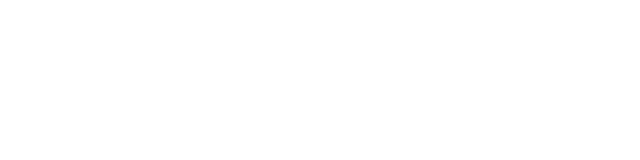
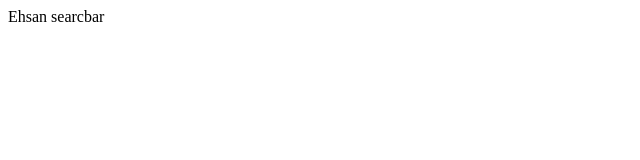
Before and after one commit to Vaishali096/HackerNews, a React (Vite) app in the folder React-HackerProject/: page / in a window 1280 px wide. Shown: the top 160 px of the page, without its empty margins (0-640 px from the left). Built offline with nearby package versions, Linux system fonts and the light colour scheme.

Commit message:
Added components

```diff
--- a/React-HackerProject/src/App.jsx
+++ b/React-HackerProject/src/App.jsx
@@ -1,15 +1,14 @@
-import { useState } from 'react'
-import reactLogo from './assets/react.svg'
-import viteLogo from '/vite.svg'
-import './App.css'
+import { useState } from "react";
+import reactLogo from "./assets/react.svg";
+import viteLogo from "/vite.svg";
+import "./App.css";
 
 function App() {
-
   return (
     <>
-
+      <div>Ehsan searcbar</div>
     </>
-  )
+  );
 }
 
-export default App
+export default App;
--- /dev/null
+++ b/React-HackerProject/src/components/searchbar.jsx
@@ -0,0 +1 @@
+const searchBar = () => {};
```
